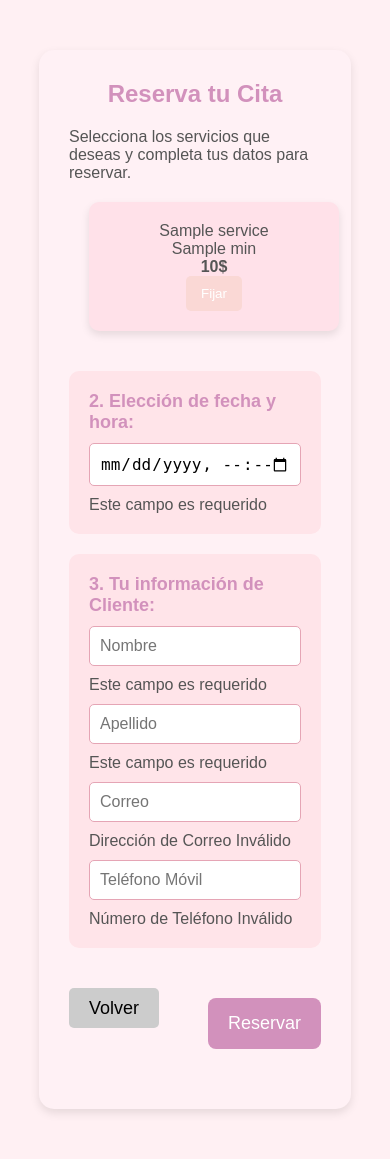
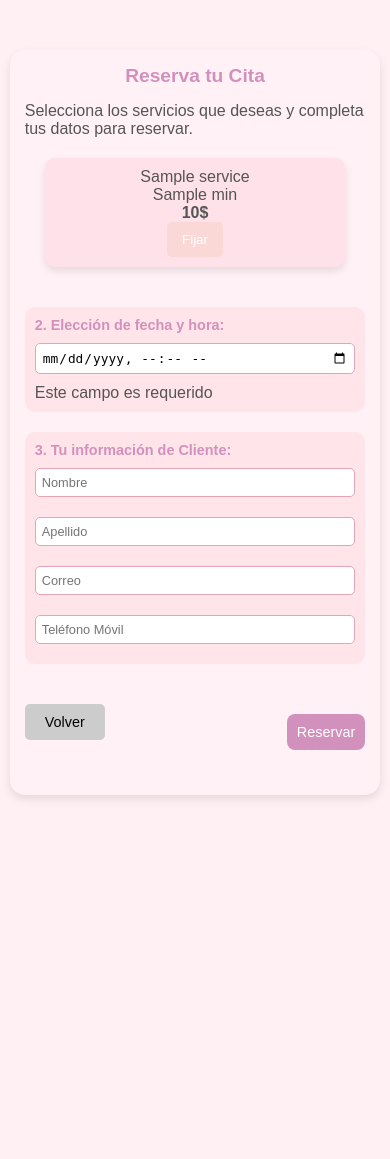
Before and after one commit to JuanP-Veron/True-Beauty, a PHP site: page /php/appointment.php in a window 390 px wide. After the commit the page ends 799 px from the top, so only its background shows below. Run offline with PHP 8.4, Linux system fonts and the light colour scheme; tables that the repository leaves empty or names only in its code hold one stand-in row (values such as "Sample post").

Commit message:
Edite appointment para movil

```diff
--- a/assets/styles/appointment.css
+++ b/assets/styles/appointment.css
@@ -134,3 +134,65 @@ input[type="text"], input[type="email"], input[type="datetime-local"] {
 .default_btn:hover {
     background: #B2769B;
 }
+@media (max-width: 768px) {
+    * {
+        box-sizing: none;
+    }
+    .header {
+        padding: 80px 0 40px 0;
+    }
+
+    h2 {
+        font-size: 1.3rem;
+    }
+
+    .containerr {
+        width: 95%;
+        padding: 15px;
+    }
+
+    .items_tab {
+        grid-template-columns: repeat(auto-fit, minmax(150px, 1fr));
+        gap: 10px;
+    }
+
+    .itemListElement {
+        padding: 10px;
+    }
+}
+
+@media (max-width: 480px) {
+    .header {
+        padding: 60px 0 30px 0;
+    }
+
+    h2 {
+        font-size: 1.2rem;
+        margin-bottom: 15px;
+    }
+
+    .items_tab {
+        grid-template-columns: 1fr;
+    }
+
+    .select_date_time_div,
+    .client_details_div {
+        padding: 10px;
+    }
+
+    .text_header span {
+        font-size: 0.9rem;
+    }
+
+    input[type="text"],
+    input[type="email"],
+    input[type="datetime-local"] {
+        padding: 6px;
+        font-size: 0.8rem;
+    }
+
+    .default_btn {
+        padding: 10px;
+        font-size: 0.9rem;
+    }
+}
--- a/php/appointment.php
+++ b/php/appointment.php
@@ -191,13 +191,9 @@ if ($_SERVER['REQUEST_METHOD'] === 'POST' && isset($_POST['submit_book_appointme
                     <div>
                         <div class="form-group">
                             <input type="text" name="client_first_name" id="client_first_name" class="form-control" placeholder="Nombre" required>
-                            <span class="invalid-feedback">Este campo es requerido</span>
                             <input type="text" name="client_last_name" id="client_last_name" class="form-control" placeholder="Apellido" required>
-                            <span class="invalid-feedback">Este campo es requerido</span>
                             <input type="email" name="client_email" id="client_email" class="form-control" placeholder="Correo" required>
-                            <span class="invalid-feedback">Dirección de Correo Inválido</span>
                             <input type="text" name="client_phone_number" id="client_phone_number" class="form-control" placeholder="Teléfono Móvil" required>
-                            <span class="invalid-feedback">Número de Teléfono Inválido</span>
                         </div>
                     </div>
                 </div>
```
Also changed, not shown: sectio.php (added, +69 -0 lines).
